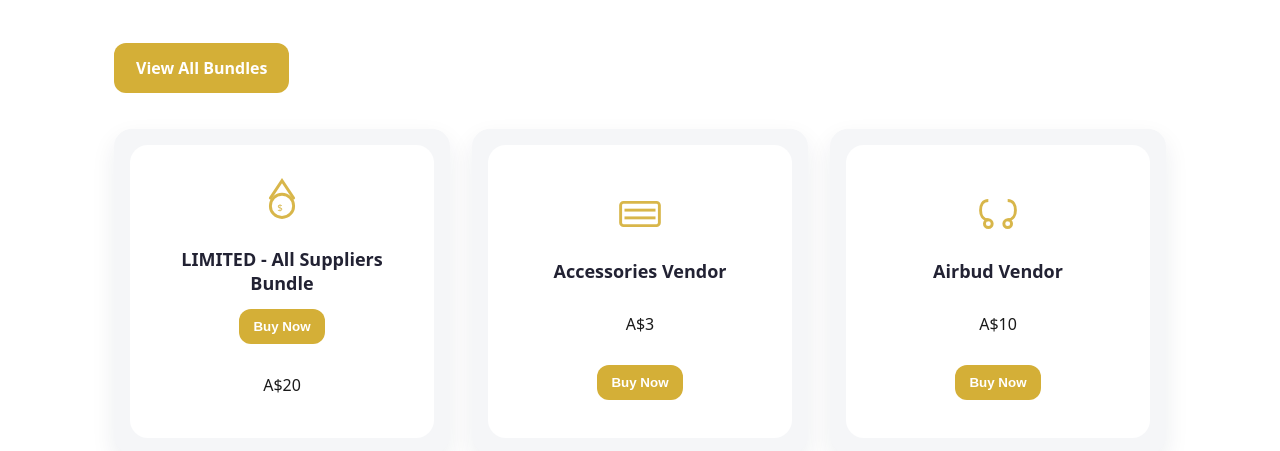
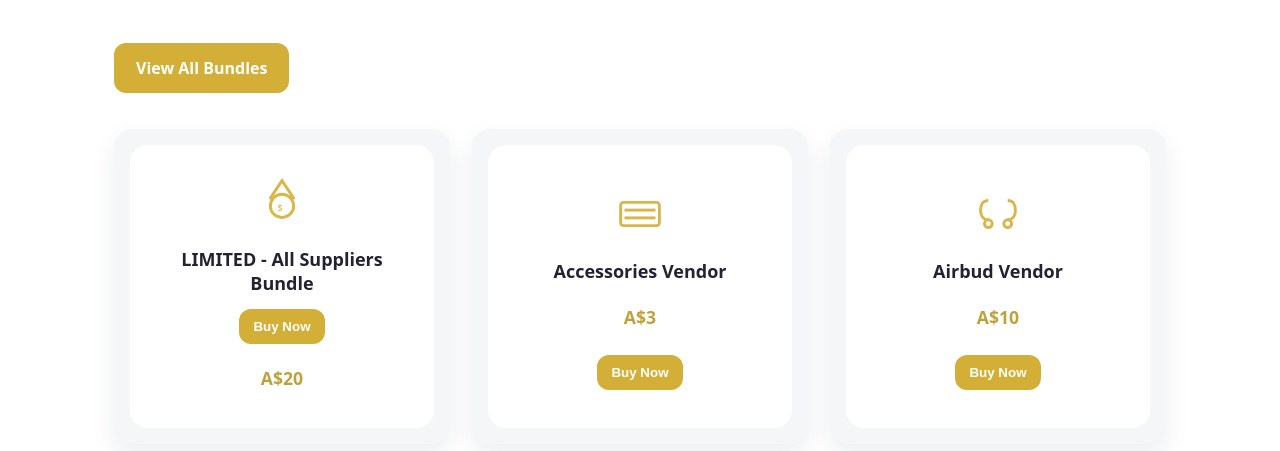
Before and after one commit to ResellSource/resell-source-site1, a plain HTML site: page index.html in a window 1280 px wide. Shown: the part 349-800 px from the top of the page. Drawn offline with Linux system fonts and the light colour scheme.

Commit message:
Update styles.css

```diff
--- a/styles.css
+++ b/styles.css
@@ -155,3 +155,9 @@ footer{margin-top:64px; padding:24px 0; color:#666; font-size:14px}
   transform: scale(1.15);
   opacity: 1;
 }
+.price {
+  font-size: 1.1rem;
+  font-weight: bold;
+  color: #bfa13b; /* your gold color */
+  margin: 8px 0 12px;
+}
```
